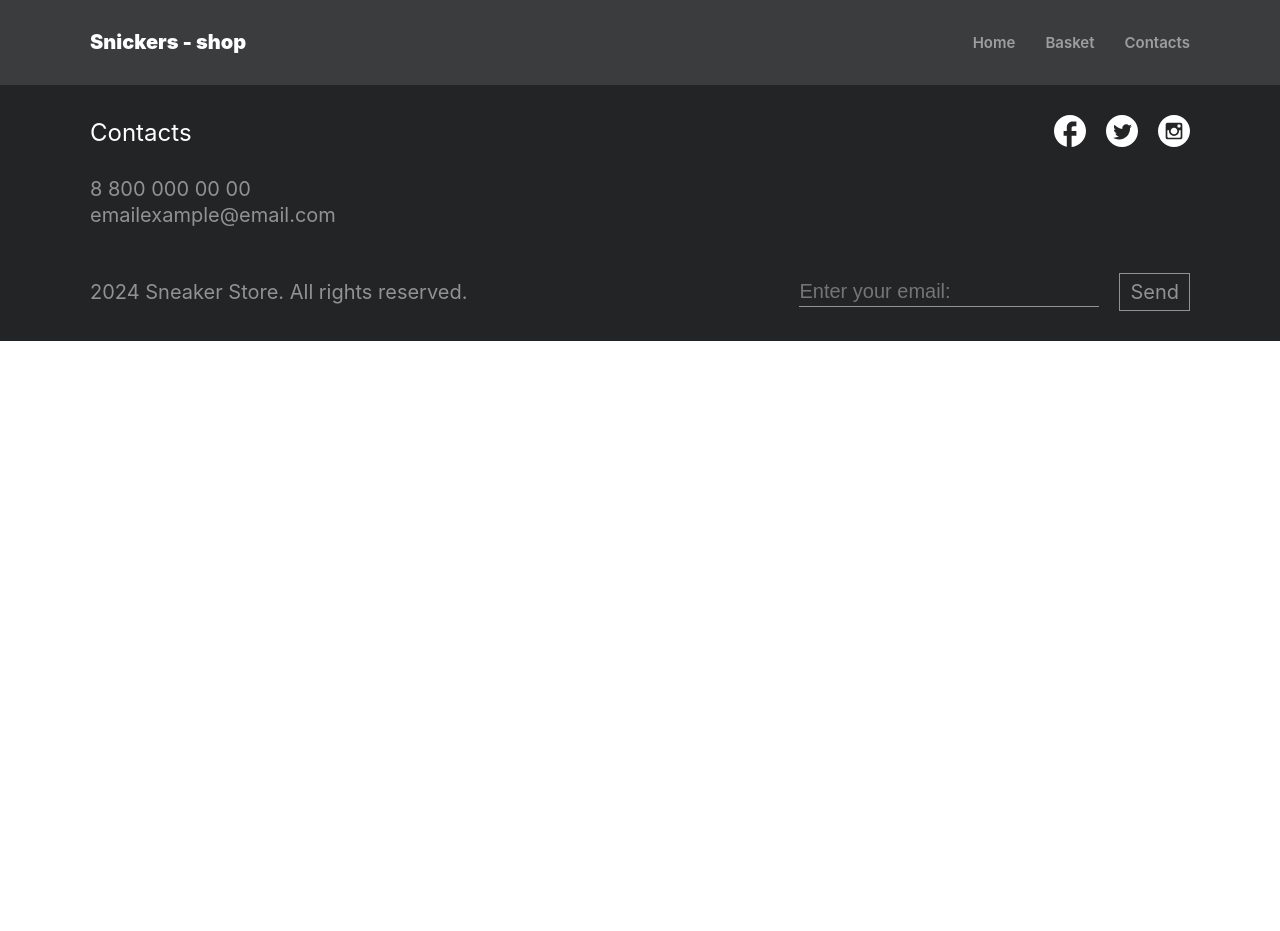
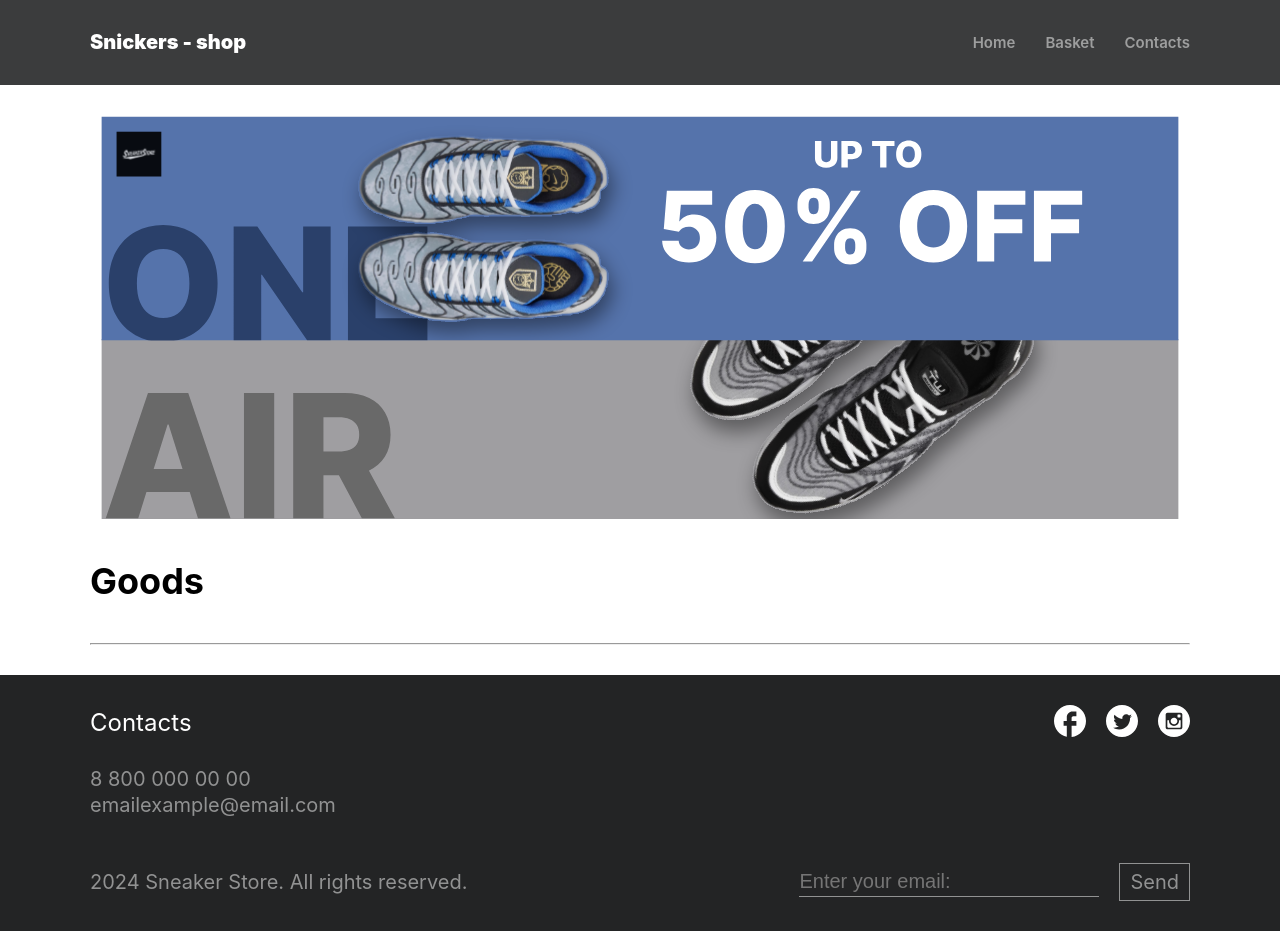
Before and after one commit to VallyL/snickers-app, a React (Create React App) app: page / in a window 1280 px wide. Before the commit the page ends 800 px from the top, so only its background shows below. Built offline with nearby package versions, Linux system fonts and the light colour scheme.

Commit message:
main page

```diff
--- /dev/null
+++ b/src/components/Goods/index.jsx
@@ -0,0 +1,5 @@
+function Goods() {
+  return <></>;
+}
+
+export default Goods;
--- a/src/pages/MainPage/index.jsx
+++ b/src/pages/MainPage/index.jsx
@@ -1,3 +1,16 @@
-function MainPage() {}
+import Banner from "../../assets/images/Banner.svg";
+import styles from "../../pages/MainPage/styles.module.css";
+import Goods from "../../components/Goods";
+
+function MainPage() {
+  return (
+    <section className={styles.mainContainer}>
+      <img src={Banner} alt="banner" />
+      <h2>Goods</h2>
+      <hr></hr>
+      <Goods />
+    </section>
+  );
+}
 
 export default MainPage;
--- a/src/pages/MainPage/styles.module.css
+++ b/src/pages/MainPage/styles.module.css
@@ -0,0 +1,17 @@
+.mainContainer {
+  width: 100%;
+  padding: 30px 90px;
+  display: flex;
+  flex-direction: column;
+  gap: 40px;
+}
+
+.mainContainer > img {
+  width: 100%;
+}
+
+.mainContainer > h2 {
+  font-size: 36px;
+  font-weight: 700;
+  line-height: 44px;
+}
```
Also changed, not shown: src/components/Goods/styles.module.css (added).
